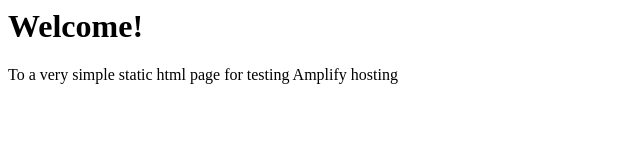
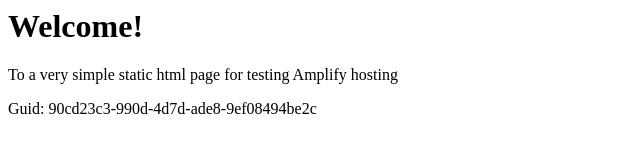
Before and after one commit to aws-aemilia-syd/Github-PR-Commit-Integration-Test-DoNotTouch-Gith-OKSLNVO2-v1-prod-ap-southeast-2, a website: page src/index.html in a window 1280 px wide. Shown: the whole page, without its empty margins (0-640 px from the left). Drawn offline with Linux system fonts and the light colour scheme.

Commit message:
commit from integ tests

```diff
--- a/src/index.html
+++ b/src/index.html
@@ -1,3 +1,5 @@
+
+
 <html lang="en">
 
 <head>
@@ -10,6 +12,6 @@
 <body>
     <h1>Welcome!</h1>
     <p>To a very simple static html page for testing Amplify hosting</p>
-</body>
+    <p>Guid: 90cd23c3-990d-4d7d-ade8-9ef08494be2c</p></body>
 
 </html>
```
